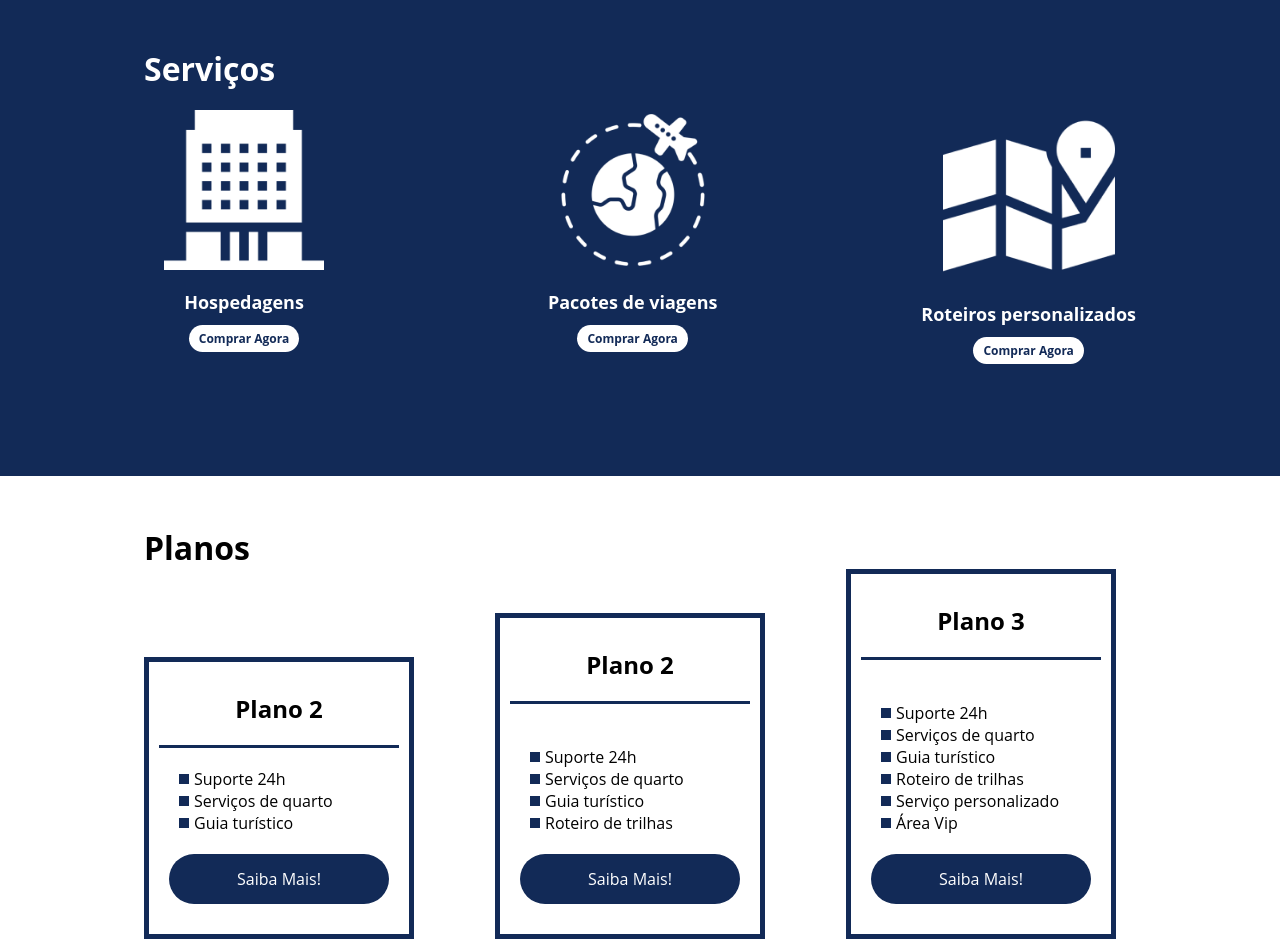
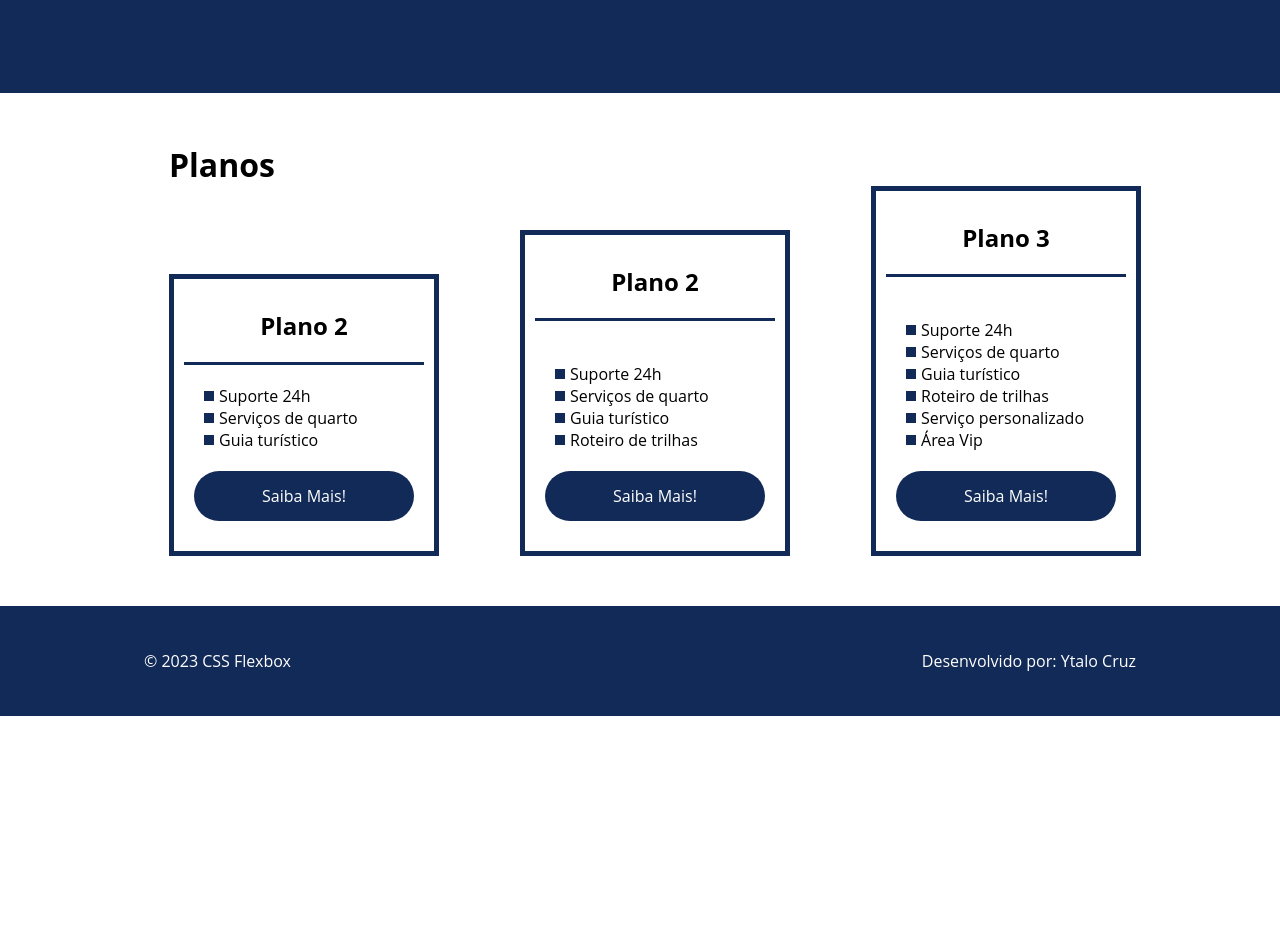
Before and after one commit to Ytalocruuz/Project-flexbox-DIO, a plain HTML site: page index.html in a window 1280 px wide. Shown: the part 1194-2136 px from the top of the page. After the commit the page ends 1910 px from the top, so only its background shows below. Drawn offline with Linux system fonts and the light colour scheme.

Commit message:
Atuaizando projetinho, sobre flexbox

```diff
--- a/index.html
+++ b/index.html
@@ -22,7 +22,7 @@
     </header>
 
     <div class="flex-container apresentacao">
-        <div class="texto-apresentacao">
+        <div Este projeto é sobre uma Interface de Programação de Aplicação (API) desenvolvida para servir uma mídia social, Cookenu, em que os usuários podem compartilhar informações relevantes sobre alimentos e receitas que eles experimentaram. Tem todas as funcionalidades mais comuns nas redes sociais.class="texto-apresentacao">
             <h1>Flex <br>Turismos</h1>
             <p>O melhor serviço para você!</p>
             <a href="" class="btn">Saiba Mais!</a>
@@ -122,7 +122,7 @@
 
     <footer>
         <div class="flex-container footer">
-             <p>&copy; 2021 CSS Flexbox</p>
+             <p>&copy; 2023 CSS Flexbox</p>
              <p>Desenvolvido por: Ytalo Cruz</p>
         </div>
     </footer>
--- a/style.css
+++ b/style.css
@@ -47,7 +47,7 @@ header .menu{
     justify-content: space-between;
 }
 .apresentacao {
-    height: 100vh;
+    /* height: 100vh; */
     align-items: center;
     justify-content: space-between;
 }
@@ -161,8 +161,8 @@ header .menu{
 
 #planos {
     flex-direction: column;
-    min-height: 100vh;
-    padding-top: 50px;
+    /* min-height: 100vh;  */
+    padding:50px 0px 50px 50px;
 }
 
 #planos h2 {
@@ -230,6 +230,7 @@ footer {
     height: 70px;
     display: flex;
     align-items: center;
+    padding:20px 0px 20px 0px;
 }
 footer .footer {
     justify-content: space-between;
```
Also changed, not shown: 1 other file.
